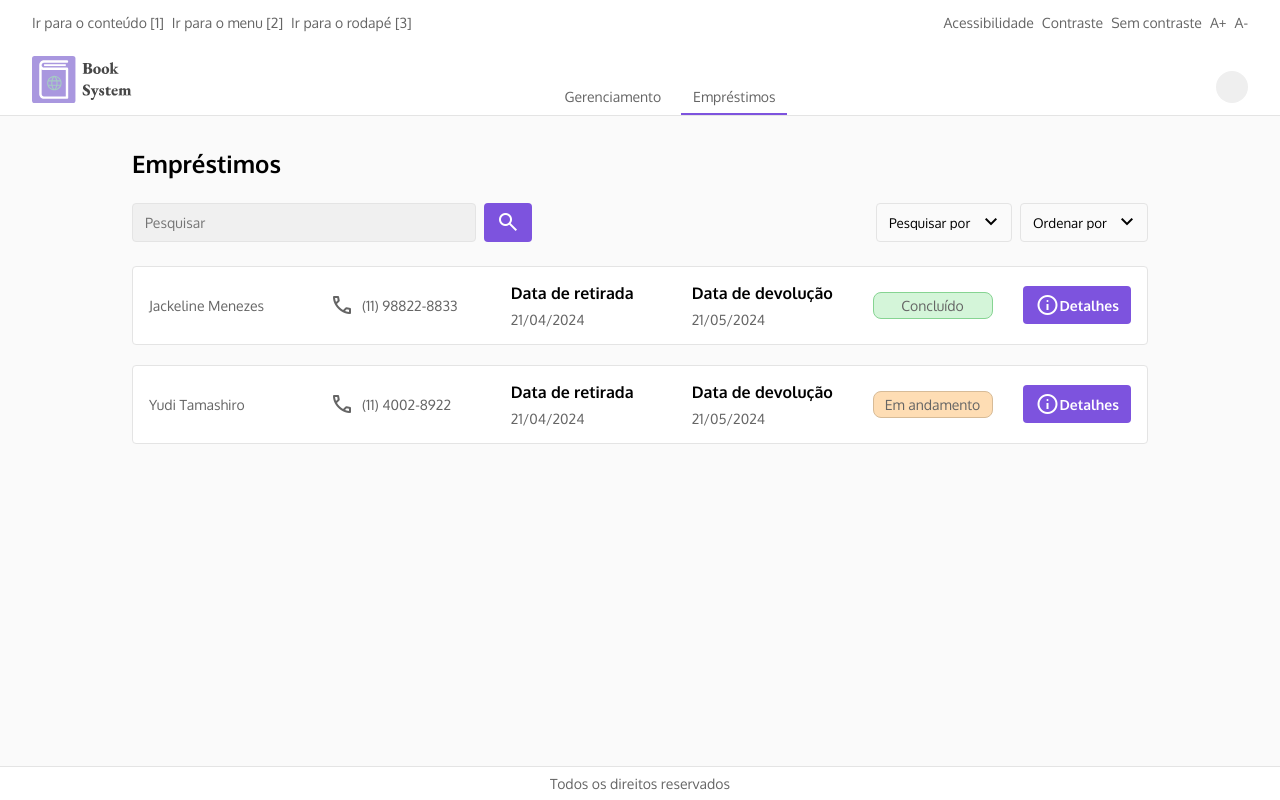
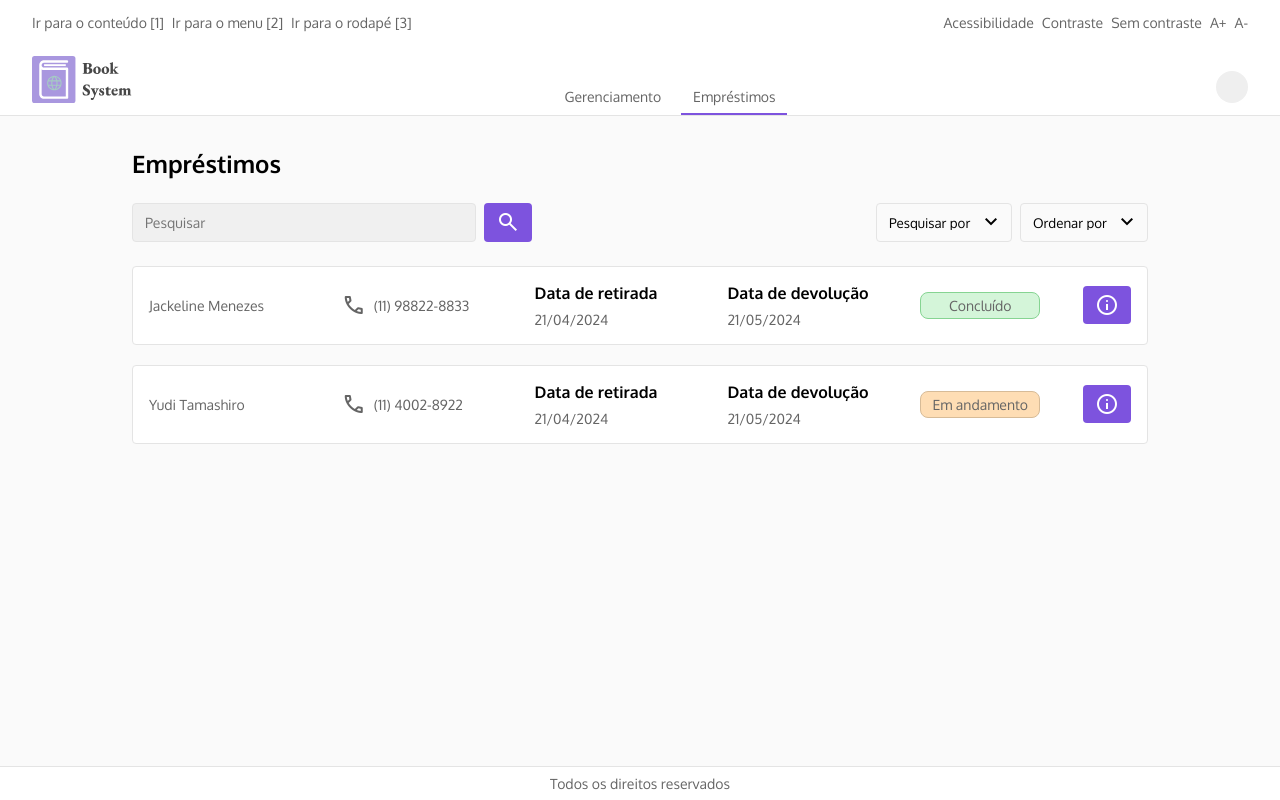
Before and after one commit to JV-projects/BookSystem, a React (Vite) app in the folder BookSystemFront/: page /emprestimos in a window 1280 px wide. Built offline with nearby package versions, Linux system fonts and the light colour scheme.

Commit message:
Empréstimos | Remoção do texto dos botões primários

```diff
--- a/BookSystemFront/src/pages/Emprestimos/index.jsx
+++ b/BookSystemFront/src/pages/Emprestimos/index.jsx
@@ -79,9 +79,7 @@ export default function Emprestimos() {
 
                                 <Status mensagem={item.status} status={item.codStatus}/>
                                 <Button>
-
                                     <span className="material-symbols-outlined">info</span>
-                                    Detalhes
                                 </Button>
                             </div>
                         ))}
```
